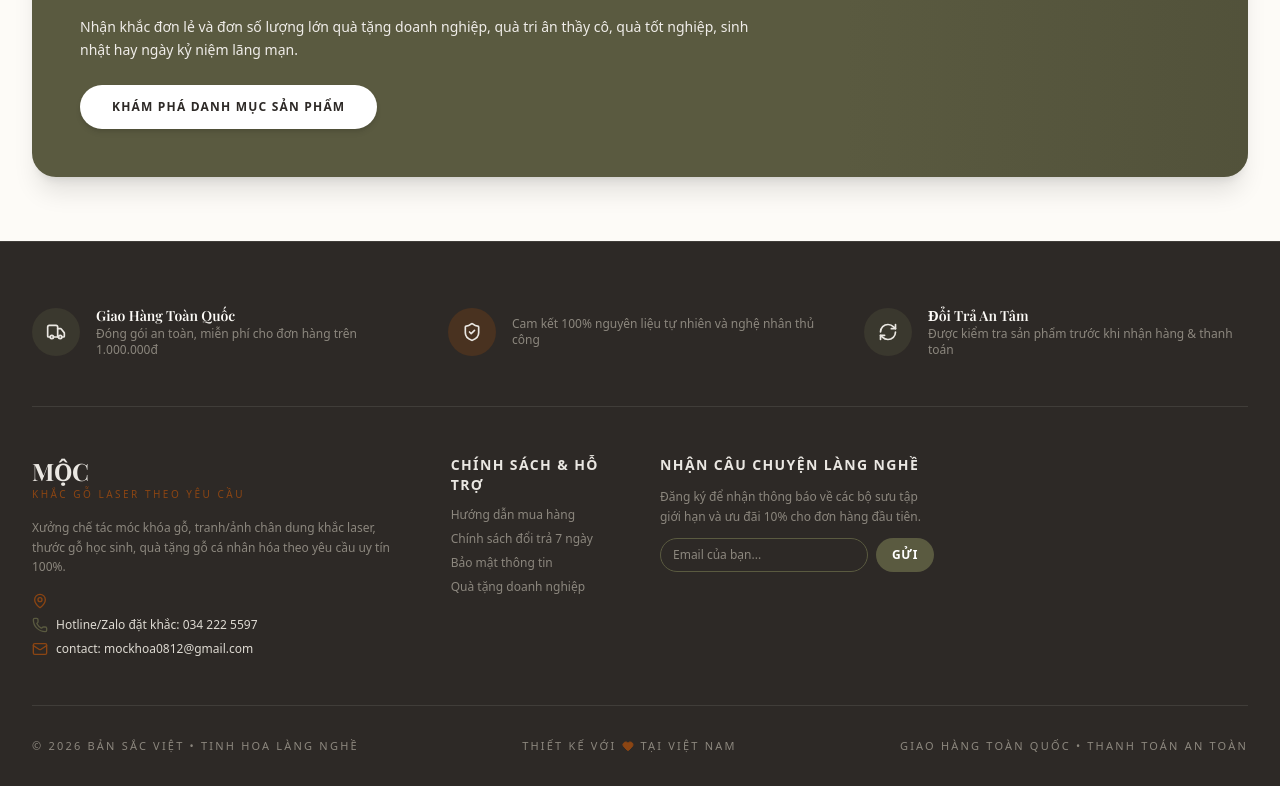
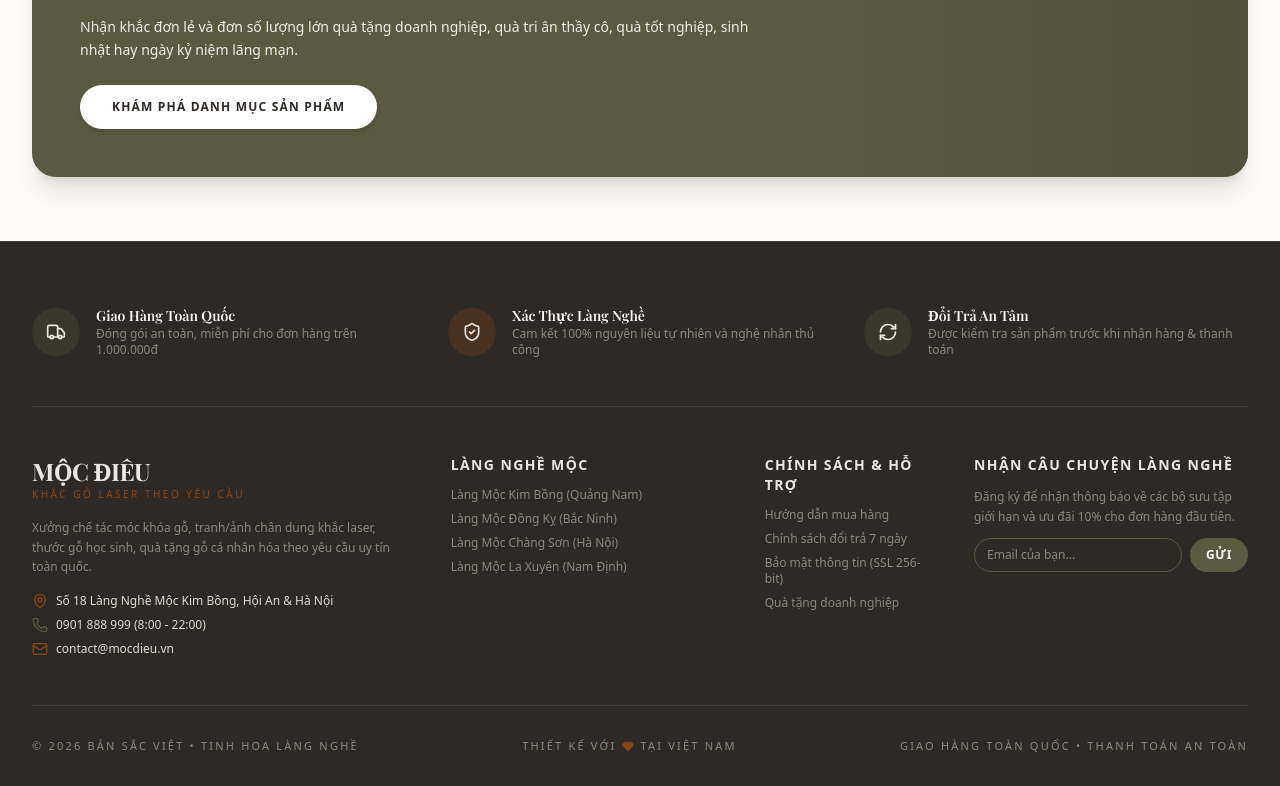
Before and after one commit to tin1511/webmoc, a React (Vite) app: page / in a window 1280 px wide. Shown: the part 2779-3565 px from the top of the page. Built offline with nearby package versions, Linux system fonts and the light colour scheme; no server answers; the database is empty; a web font is replaced by a local one.

Commit message:
Update Footer.tsx

```diff
--- a/src/components/Footer.tsx
+++ b/src/components/Footer.tsx
@@ -1,11 +1,14 @@
 import React from 'react';
 import { Mail, Phone, MapPin, Heart, ShieldCheck, Truck, RefreshCw } from 'lucide-react';
+import { FooterConfig, DEFAULT_FOOTER_CONFIG } from '../types/auth';
 
 interface FooterProps {
   onOpenSecurity?: () => void;
+  footerConfig?: FooterConfig;
 }
 
-export const Footer: React.FC<FooterProps> = ({ onOpenSecurity }) => {
+export const Footer: React.FC<FooterProps> = ({ onOpenSecurity, footerConfig }) => {
+  const cfg = { ...DEFAULT_FOOTER_CONFIG, ...footerConfig };
 
   return (
     <footer className="bg-[#2D2926] text-[#FDFBF7] pt-16 pb-8 border-t border-[#EAE7E2]/10">
@@ -18,10 +21,10 @@ export const Footer: React.FC<FooterProps> = ({ onOpenSecurity }) => {
             </div>
             <div>
               <h5 className="font-serif-vi font-semibold text-sm">
-                Giao Hàng Toàn Quốc
+                {cfg.benefit1Title}
               </h5>
               <p className="text-xs text-[#8C877E]">
-                Đóng gói an toàn, miễn phí cho đơn hàng trên 1.000.000đ
+                {cfg.benefit1Desc}
               </p>
             </div>
           </div>
@@ -32,9 +35,10 @@ export const Footer: React.FC<FooterProps> = ({ onOpenSecurity }) => {
             </div>
             <div>
               <h5 className="font-serif-vi font-semibold text-sm">
+                {cfg.benefit2Title}
               </h5>
               <p className="text-xs text-[#8C877E]">
-                Cam kết 100% nguyên liệu tự nhiên và nghệ nhân thủ công
+                {cfg.benefit2Desc}
               </p>
             </div>
           </div>
@@ -45,10 +49,10 @@ export const Footer: React.FC<FooterProps> = ({ onOpenSecurity }) => {
             </div>
             <div>
               <h5 className="font-serif-vi font-semibold text-sm">
-                Đổi Trả An Tâm
+                {cfg.benefit3Title}
               </h5>
               <p className="text-xs text-[#8C877E]">
-                Được kiểm tra sản phẩm trước khi nhận hàng & thanh toán
+                {cfg.benefit3Desc}
               </p>
             </div>
           </div>
@@ -60,30 +64,60 @@ export const Footer: React.FC<FooterProps> = ({ onOpenSecurity }) => {
           <div className="lg:col-span-4 space-y-4">
             <div className="flex flex-col">
               <h4 className="text-2xl font-bold tracking-tight text-[#EAE7E2] font-serif-vi">
-                MỘC
+                {cfg.brandName}
               </h4>
               <span className="text-[10px] font-medium uppercase tracking-[0.25em] text-[#8B4513]">
-                Khắc Gỗ Laser Theo Yêu Cầu
+                {cfg.brandSub}
               </span>
             </div>
             <p className="text-xs text-[#8C877E] leading-relaxed max-w-sm">
-              Xưởng chế tác móc khóa gỗ, tranh/ảnh chân dung khắc laser, thước gỗ học sinh, quà tặng gỗ cá nhân hóa theo yêu cầu uy tín 100%.
+              {cfg.brandDesc}
             </p>
             <div className="space-y-2 text-xs text-[#DEDAD2]">
               <p className="flex items-center gap-2">
-                <MapPin className="w-4 h-4 text-[#8B4513]" />
-                <span></span>
+                <MapPin className="w-4 h-4 text-[#8B4513] shrink-0" />
+                <span>{cfg.address}</span>
               </p>
               <p className="flex items-center gap-2">
-                <Phone className="w-4 h-4 text-[#5A5A40]" />
-                <span>Hotline/Zalo đặt khắc: 034 222 5597</span>
+                <Phone className="w-4 h-4 text-[#5A5A40] shrink-0" />
+                <span>{cfg.phone}</span>
               </p>
               <p className="flex items-center gap-2">
-                <Mail className="w-4 h-4 text-[#8B4513]" />
-                <span>contact: mockhoa0812@gmail.com</span>
+                <Mail className="w-4 h-4 text-[#8B4513] shrink-0" />
+                <span>{cfg.email}</span>
               </p>
             </div>
           </div>
+
+          {/* Col 2: Làng nghề nổi bật */}
+          <div className="lg:col-span-3 space-y-3">
+            <h5 className="text-sm font-bold uppercase tracking-widest text-[#EAE7E2]">
+              Làng Nghề Mộc
+            </h5>
+            <ul className="space-y-2 text-xs text-[#8C877E]">
+              <li>
+                <a href="#stories-section" className="hover:text-white transition-colors">
+                  Làng Mộc Kim Bồng (Quảng Nam)
+                </a>
+              </li>
+              <li>
+                <a href="#stories-section" className="hover:text-white transition-colors">
+                  Làng Mộc Đồng Kỵ (Bắc Ninh)
+                </a>
+              </li>
+              <li>
+                <a href="#stories-section" className="hover:text-white transition-colors">
+                  Làng Mộc Chàng Sơn (Hà Nội)
+                </a>
+              </li>
+              <li>
+                <a href="#stories-section" className="hover:text-white transition-colors">
+                  Làng Mộc La Xuyên (Nam Định)
+                </a>
+              </li>
+            </ul>
+          </div>
+
           {/* Col 3: Hỗ trợ khách hàng */}
           <div className="lg:col-span-2 space-y-3">
             <h5 className="text-sm font-bold uppercase tracking-widest text-[#EAE7E2]">
@@ -106,7 +140,7 @@ export const Footer: React.FC<FooterProps> = ({ onOpenSecurity }) => {
                   onClick={onOpenSecurity}
                   className="hover:text-white transition-colors cursor-pointer text-left"
                 >
-                  Bảo mật thông tin
+                  Bảo mật thông tin (SSL 256-bit)
                 </button>
               </li>
               <li>
@@ -150,7 +184,7 @@ export const Footer: React.FC<FooterProps> = ({ onOpenSecurity }) => {
 
         {/* Bottom copyright */}
         <div className="pt-8 border-t border-[#EAE7E2]/10 flex flex-col sm:flex-row justify-between items-center gap-4 text-[11px] uppercase tracking-[0.2em] text-[#8C877E]">
-          <span>© 2026 BẢN SẮC VIỆT • TINH HOA LÀNG NGHỀ</span>
+          <span>{cfg.copyright}</span>
           <span className="flex items-center gap-1.5">
             Thiết kế với <Heart className="w-3 h-3 text-[#8B4513] fill-current" /> tại Việt Nam
           </span>
```
